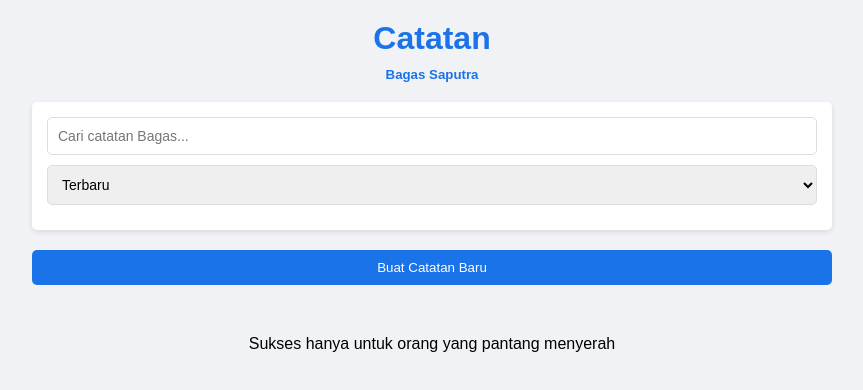
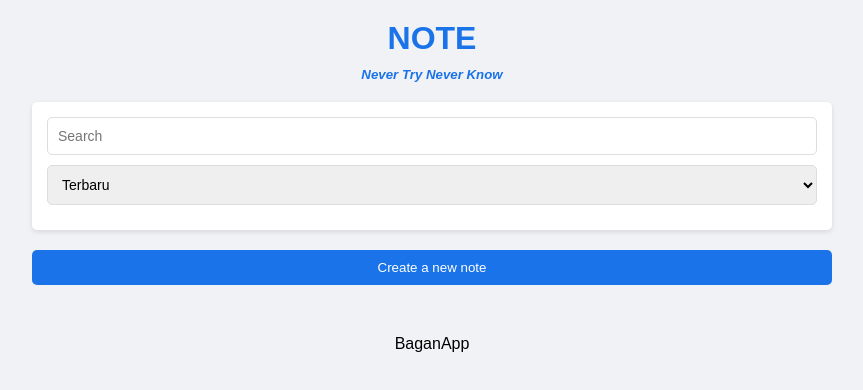
Before and after one commit to Bagas10k/catat, a plain HTML site: page index.html in a window 1280 px wide. Shown: the whole page, without its empty margins (208-1071 px from the left). Drawn offline with Linux system fonts and the light colour scheme.

Commit message:
Update index.html

```diff
--- a/index.html
+++ b/index.html
@@ -3,19 +3,19 @@
 <head>
     <meta charset="UTF-8">
     <meta name="viewport" content="width=device-width, initial-scale=1.0">
-    <title>Catatan Bagas</title>
+    <title>NOTE</title>
     <link rel="stylesheet" href="style.css">
     <link rel="icon" href="icon.png">
 
 </head>
 <body>
     <div class="container">
-        <h1>Catatan</h1>
-        <h5>Bagas Saputra</h5>
+        <h1>NOTE</h1>
+        <h5> <em>Never Try Never Know</em> </h5>
 
 
         <div class="filter-section">
-            <input type="text" class="search-box" placeholder="Cari catatan Bagas...">
+            <input type="text" class="search-box" placeholder="Search">
             <select id="sort-by">
                 <option value="newest">Terbaru</option>
                 <option value="oldest">Terlama</option>
@@ -24,19 +24,19 @@
             </select>
         </div>
 
-        <button class="add-note">Buat Catatan Baru</button>
+        <button class="add-note">Create a new note</button>
 
         <div class="note-form">
             <input type="text" id="note-title" placeholder="Judul Catatan">
             <textarea id="note-content" placeholder="Isi Catatan"></textarea>
             <input type="hidden" id="note-id">
-            <button onclick="saveNote()">Simpan Catatan</button>
+            <button onclick="saveNote()">saveNote</button>
         </div>
 
         <div class="notes-container"></div>
 
         <footer>
-            <p>Sukses hanya untuk orang yang pantang menyerah</p>
+            <p>BaganApp</p>
         </footer>
     </div>
 
@@ -142,7 +142,7 @@
 
         // Delete note
         function deleteNote(id) {
-            if (confirm('Apakah Bagas yakin ingin menghapus catatan ini?')) {
+            if (confirm('Apakah anda yakin ingin menghapus catatan ini?')) {
                 notes = notes.filter(note => note.id !== id);
                 localStorage.setItem('notes', JSON.stringify(notes));
                 filterAndSortNotes();
```
